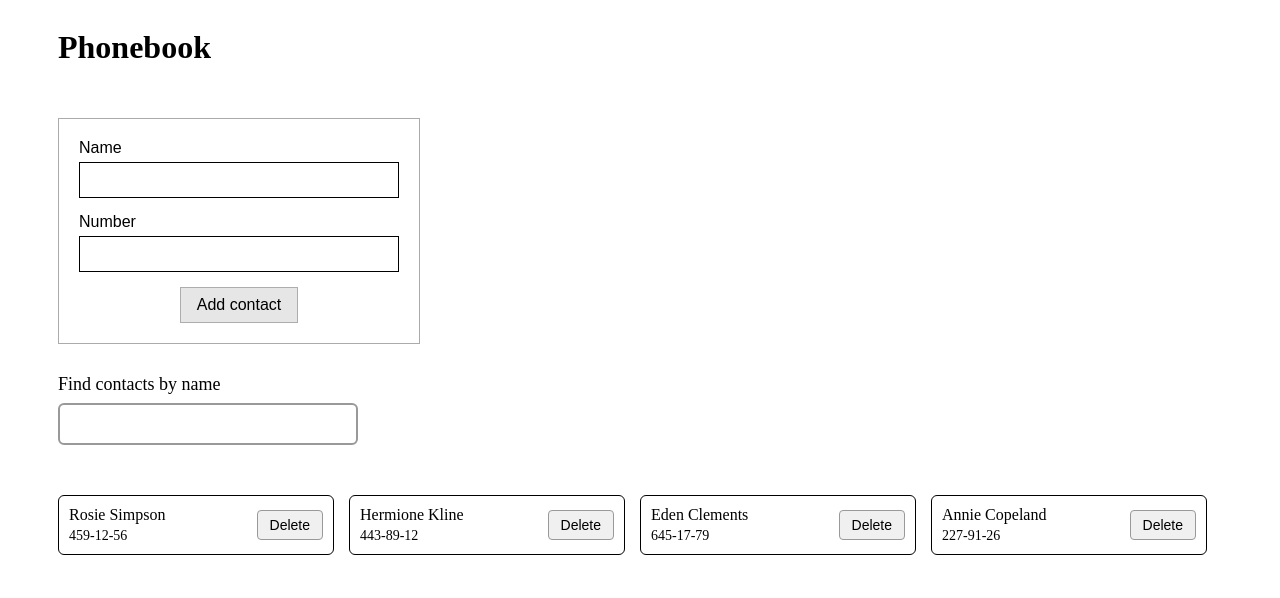
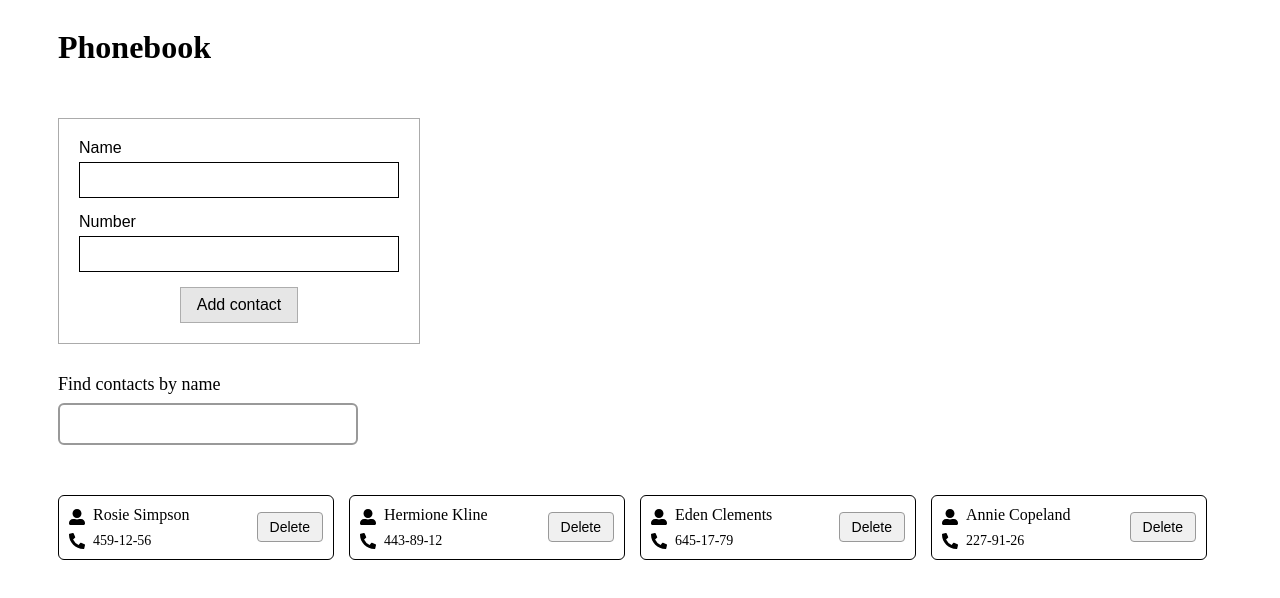
Before and after one commit to RomanSRDK/goit-react-hw-03, a React (Vite) app: page / in a window 1280 px wide. Shown: the top 598 px of the page. Built offline with nearby package versions, Linux system fonts and the light colour scheme.

Commit message:
step_5_DONE

```diff
--- a/package.json
+++ b/package.json
@@ -14,6 +14,7 @@
     "nanoid": "^5.1.5",
     "react": "^19.1.0",
     "react-dom": "^19.1.0",
+    "react-icons": "^5.5.0",
     "yup": "^1.6.1"
   },
   "devDependencies": {
--- a/src/App.jsx
+++ b/src/App.jsx
@@ -1,17 +1,25 @@
 import { nanoid } from "nanoid";
-import { useState } from "react";
+import { useEffect, useState } from "react";
 import ContactForm from "./components/ContactForm/ContactForm";
 import ContactList from "./components/ContactList/ContactList";
 import SearchBox from "./components/SearchBox/SearchBox";
 import "./App.css";
 
 function App() {
-  const [contacts, setContacts] = useState([
+  const initialState = [
     { id: "id-1", name: "Rosie Simpson", number: "459-12-56" },
     { id: "id-2", name: "Hermione Kline", number: "443-89-12" },
     { id: "id-3", name: "Eden Clements", number: "645-17-79" },
     { id: "id-4", name: "Annie Copeland", number: "227-91-26" },
-  ]);
+  ];
+
+  const [contacts, setContacts] = useState(
+    () => JSON.parse(localStorage.getItem("contacts")) || initialState
+  );
+
+  useEffect(() => {
+    localStorage.setItem("contacts", JSON.stringify(contacts));
+  }, [contacts]);
 
   const [defaultFilterValue, setDefaultFilterValue] = useState("");
 
--- a/src/components/Contact/Contact.jsx
+++ b/src/components/Contact/Contact.jsx
@@ -1,11 +1,19 @@
+import { FaUserAlt } from "react-icons/fa";
+import { FaPhoneAlt } from "react-icons/fa";
 import styles from "./Contact.module.css";
 
 function Contact({ name, number, deleteContact }) {
   return (
     <>
       <div className={styles.contactWrapper}>
-        <p className={styles.name}>{name}</p>
-        <p className={styles.number}>{number}</p>
+        <div className={styles.row}>
+          <FaUserAlt className={styles.icon} />
+          <p className={styles.name}>{name}</p>
+        </div>
+        <div className={styles.row}>
+          <FaPhoneAlt className={styles.icon} />
+          <p className={styles.number}>{number}</p>
+        </div>
       </div>
       <button className={styles.button} onClick={deleteContact}>
         Delete
--- a/src/components/Contact/Contact.module.css
+++ b/src/components/Contact/Contact.module.css
@@ -3,6 +3,17 @@
   flex-direction: column;
   align-items: flex-start;
   flex-grow: 1;
+  gap: 5px;
+}
+
+.row {
+  display: flex;
+  align-items: center;
+  gap: 8px;
+}
+
+.icon {
+  font-size: 16px;
 }
 
 .name {
--- a/src/components/ContactForm/ContactForm.jsx
+++ b/src/components/ContactForm/ContactForm.jsx
@@ -4,8 +4,14 @@ import styles from "./ContactForm.module.css";
 import * as Yup from "yup";
 
 const validationSchema = Yup.object().shape({
-  name: Yup.string().required("required").min(3).max(50),
-  number: Yup.string().required("required").min(7),
+  name: Yup.string()
+    .required("name must be at least 3 characters")
+    .min(3)
+    .max(50),
+  number: Yup.string()
+    .required("number must be at least 7 characters")
+    .min(7)
+    .max(7),
 });
 
 function ContactForm({ addContact }) {
```
Also changed, not shown: 1 other file (tests, documents, lock files or other folders).
